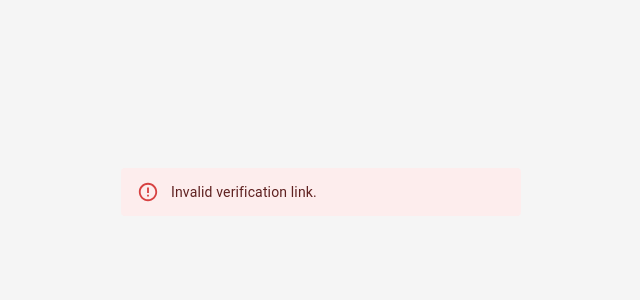
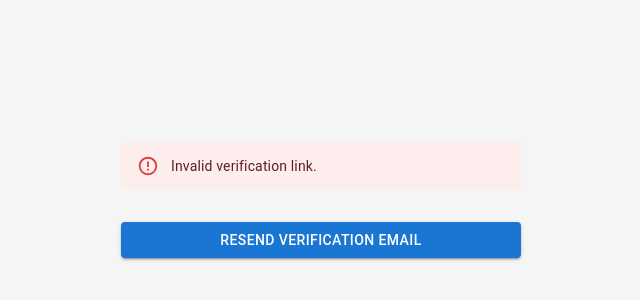
Before and after one commit to fastrasuites/fastra-frontend, a React (Create React App) app: page /verify-email in a window 1280 px wide. Shown: the part 200-500 px from the top of the page, without its empty margins (319-959 px from the left). Built offline with nearby package versions, Linux system fonts and the light colour scheme.

Commit message:
Resolve email verified and error.

```diff
--- a/src/Reglog/EmailApi.jsx
+++ b/src/Reglog/EmailApi.jsx
@@ -1,7 +1,7 @@
 export const verifyEmail = async (tenantName, token) => {
   try {
     const response = await fetch(
-      `https://${tenantName}.fastrasuite.com/api/company/email-verify/?token=${token}`,
+      `https://${tenantName}.fastrasuite.com/api/company/email-verify?token=${token}`,
       {
         method: "GET",
         headers: {
--- a/src/Reglog/EmailVerification.jsx
+++ b/src/Reglog/EmailVerification.jsx
@@ -1,3 +1,5 @@
+// ========== BELOW CODE - FROM CLAUDE ===============================
+
 import React, { useEffect, useState } from "react";
 import { useLocation, useHistory } from "react-router-dom";
 import { verifyEmail, resendVerificationEmail } from "../Reglog/EmailApi";
@@ -11,17 +13,19 @@ const STATUS = {
   ALREADY_VERIFIED: "ALREADY_VERIFIED",
   INVALID: "INVALID",
   ERROR: "ERROR",
-  NO_TOKEN: "NO_TOKEN"
+  NO_TOKEN: "NO_TOKEN",
 };
 
 const MESSAGE_MAP = {
   [STATUS.VERIFYING]: "Verifying your email...",
   [STATUS.SUCCESS]: "Email verified successfully! Redirecting to login...",
-  [STATUS.EXPIRED]: "Token has expired. Please request a new verification email.",
-  [STATUS.ALREADY_VERIFIED]: "Email has already been verified. Redirecting to login...",
+  [STATUS.EXPIRED]:
+    "Token has expired. Please request a new verification email.",
+  [STATUS.ALREADY_VERIFIED]:
+    "Email has already been verified. Redirecting to login...",
   [STATUS.INVALID]: "Invalid token. Please request a new verification email.",
   [STATUS.ERROR]: "Email verification failed. Please try again.",
-  [STATUS.NO_TOKEN]: "Invalid verification link."
+  [STATUS.NO_TOKEN]: "Invalid verification link.",
 };
 
 const EmailVerification = ({ tenantName }) => {
@@ -30,7 +34,12 @@ const EmailVerification = ({ tenantName }) => {
   const [status, setStatus] = useState(STATUS.VERIFYING);
   const [isResending, setIsResending] = useState(false);
 
-  const showResendButton = [STATUS.EXPIRED, STATUS.INVALID].includes(status);
+  const showResendButton = [
+    STATUS.EXPIRED,
+    STATUS.INVALID,
+    STATUS.ERROR,
+    STATUS.NO_TOKEN,
+  ].includes(status);
   const isLoading = status === STATUS.VERIFYING;
 
   useEffect(() => {
@@ -149,7 +158,7 @@ const EmailVerification = ({ tenantName }) => {
                 Resending...
               </>
             ) : (
-              'Resend Verification Email'
+              "Resend Verification Email"
             )}
           </Button>
         )}
@@ -160,6 +169,9 @@ const EmailVerification = ({ tenantName }) => {
 
 export default EmailVerification;
 
+// ========== ABOVE CODE - FROM CLAUDE ===============================
+
+// ======== ABOVE CODE - OUR CODE ==================
 // import React, { useEffect, useState } from "react";
 // import { useLocation, useHistory } from "react-router-dom";
 // import { verifyEmail, resendVerificationEmail } from "../Reglog/EmailApi";
@@ -189,6 +201,9 @@ export default EmailVerification;
 //           setShowResendButton(false); // Hide button on successful verification
 //           setTimeout(() => history.push("/login"), 3000); // Redirect after 3 seconds
 //         } catch (error) {
+//           setVerificationMessage(error.message);
+//           setShowResendButton(true);
+
 //           if (error.status === "expired" ) {
 //             setVerificationMessage(
 //               "Token has expired. Please request a new verification email."
@@ -212,7 +227,8 @@ export default EmailVerification;
 //             setShowResendButton(false);
 //           }
 //         }
-//       } else {
+//       }
+//       else {
 //         setVerificationMessage("Invalid verification link.");
 //         setShowResendButton(false);
 //       }
@@ -280,3 +296,4 @@ export default EmailVerification;
 // };
 
 // export default EmailVerification;
+// ======== MISS CODE - OUR CODE ==================
```
